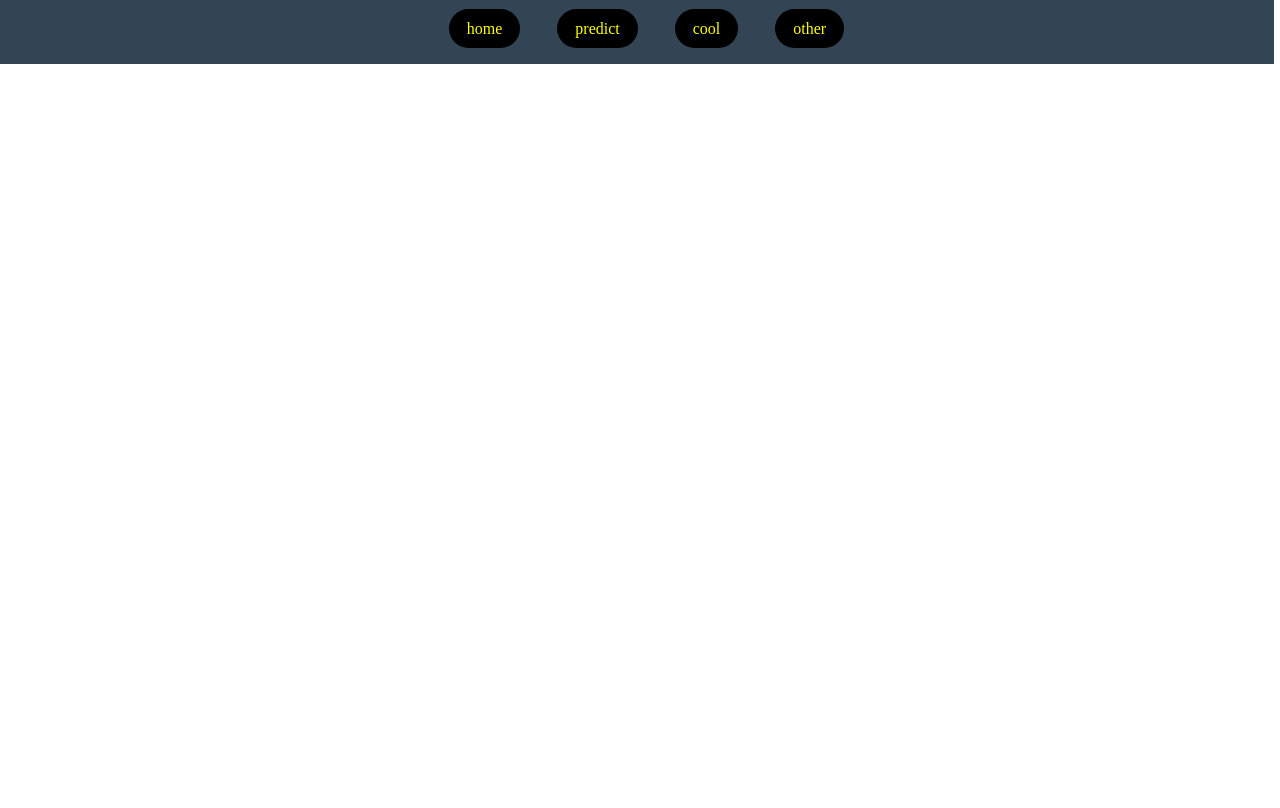
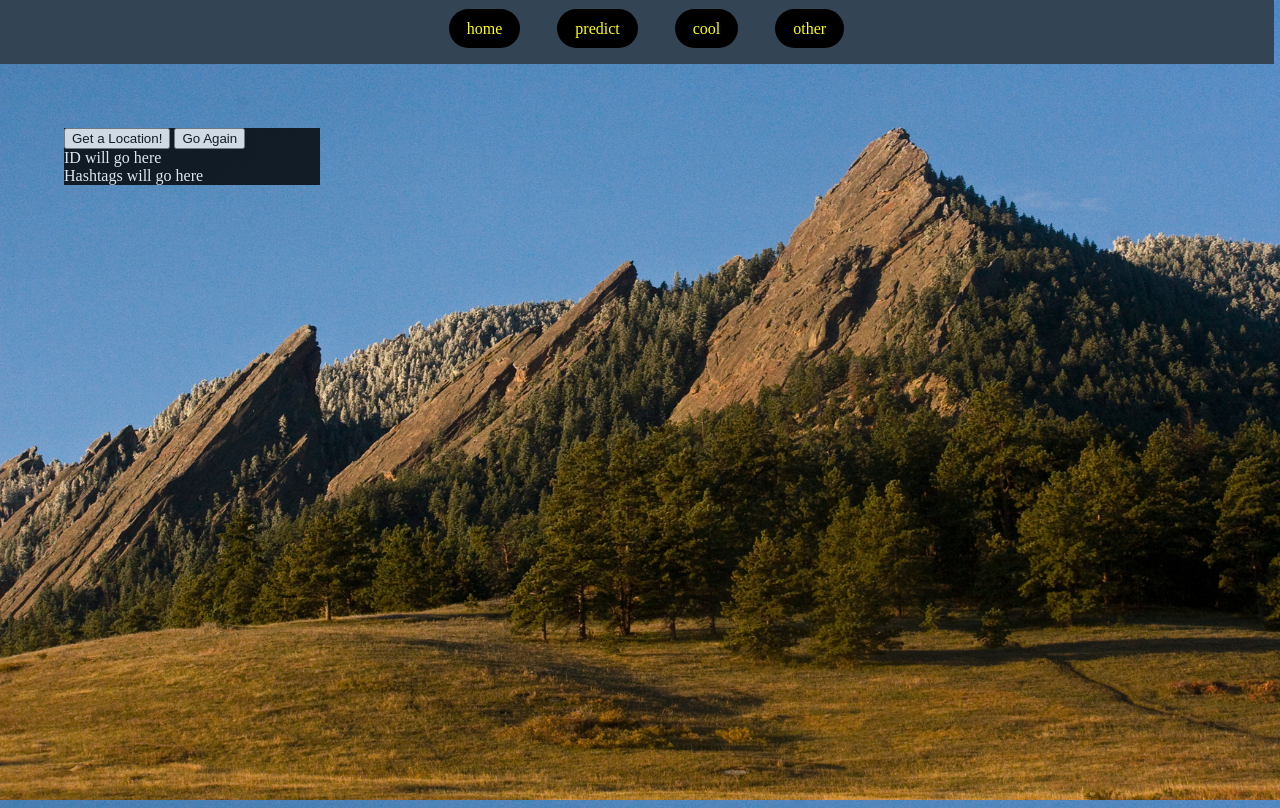
Before and after one commit to mchandler13/BoulderView, a Flask app: template templates/predict.html in a window 1280 px wide. Run offline with Flask 2, Linux system fonts and the light colour scheme; the template is opened without the code that fills it, so the values that code supplies are empty; parts of the project's set-up code (start-up, migrations or seed data) failed here and were passed over; some libraries are stand-ins or nearby versions.

Commit message:
started predict page

```diff
--- a/app.py
+++ b/app.py
@@ -1,5 +1,6 @@
 from flask import Flask, render_template
 from src.visuals import load,coordinates_df
+import numpy as np
 df = load('data/tweets.txt')
 df_coords = coordinates_df(df)
 
@@ -20,7 +21,11 @@ def index():
 
 @app.route('/predict',methods = ['GET','POST'])
 def predict():
-    return  render_template("predict.html")
+    i = np.random.randint(df_coords.Hashtags.shape[0])
+    h = df_coords.Hashtags[i]
+    c = df_coords.Coordinates[i]
+    l = len(h)
+    return  render_template("predict.html",data = [i,h,c,l])
 # no more routing blocks
 
 if __name__ == '__main__':
--- a/static/css/style.css
+++ b/static/css/style.css
@@ -86,3 +92,52 @@ body {
   width: 20%;
   z-index: 3;
 }
+
+#predictBody{
+  background-image: url("https://raw.githubusercontent.com/mchandler13/BoulderView/master/data/images/flatirons.jpg");
+  background-size:100% 100%;
+}
+
+#predictBody  div{
+  /*height:50px;*/
+  width:20%;
+  position:relative;
+  left:5%;
+  top: 15%;
+  background-color: #000000;
+  opacity: 0.8;
+  color: #FFFFFF;
+}
+#predictBody  table{
+  height:50px;
+  width:40%;
+  position:relative;
+  left:30%;
+  top: 15%;
+  background-color: #000000;
+  opacity: 0.8;
+  color: #FFFFFF;
+}
+#displayTable{
+  visibility: hidden;
+}
+
+#firstButton{
+  color:#000000;
+}
+
+table {
+    font-family: arial, sans-serif;
+    border-collapse: collapse;
+    width: 100%;
+}
+
+td, th {
+    border: 1px solid #dddddd;
+    text-align: left;
+    padding: 8px;
+}
+
+/*tr:nth-child(even) {
+    background-color: #dddddd;
+}*/
--- a/templates/predict.html
+++ b/templates/predict.html
@@ -1,4 +1,4 @@
-<html lang="en">
+<html lang = "en">
   <head>
     <title>Boulder View</title>
     <script src="https://cdn.plot.ly/plotly-latest.min.js"></script>
@@ -8,8 +8,6 @@
     <meta name="viewport" content="width=device-width, initial-scale=1">
     <link rel="stylesheet" type="text/css" href="../static/css/style.css">
   </head>
-
-  <body>
   <nav id = "nav1">
     <ul class = "inline1">
       <li><a href="/">home</a></li>
@@ -18,5 +16,36 @@
       <li><a href="#other">other</a></li>
     </ul>
   </nav>
+  <body id = "predictBody">
+    <div id = "firstText">
+      <button onclick = "doSomething()" id = "firstButton">Get a Location!</button>
+      <button onclick = "rel()">Go Again</button>
+    </div>
+    <div>ID will go here</div>
+    <div id = "thirdText">Hashtags will go here</div>
+    <table id = "displayTable">
+      <tr>
+        <th>ID</th>
+        <th>Coordinates</th>
+        <th>Number of Hashtags</th>
+      </tr>
+      <tr>
+        <td id = "locID"></td>
+        <td id = "locCoords"></td>
+        <td id = "locNumHashtags"></td>
+      </tr>
+    </table>
   </body>
+  <script>
+    function doSomething() {
+      locID.innerHTML = "{{data[0]}}";
+      locCoords.innerHTML = "{{data[2]}}";
+      locNumHashtags.innerHTML = "{{data[3]}}";
+      thirdText.innerHTML = "Here ia a list of the Hashtags: <br>{{data[1]}}";
+      document.getElementById("displayTable").style.visibility = "visible";
+    }
+    function rel(){
+      window.location.reload();
+    }
+  </script>
 </html>
```
Also changed, not shown: other parts of static/css/style.css (+25 -19 lines). Lines whose indentation alone changed are shown as unchanged.
